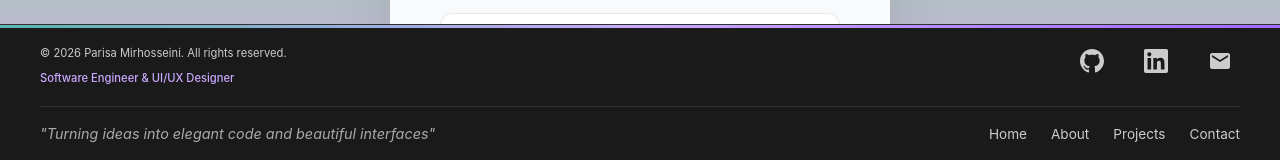
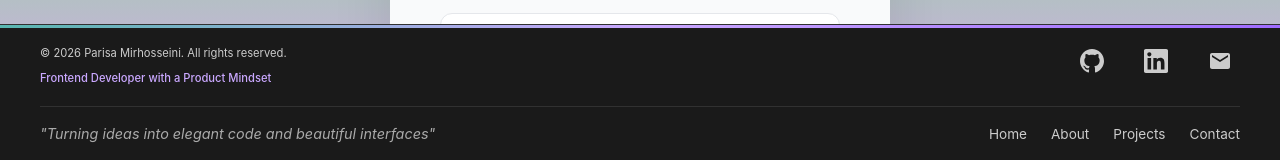
Before and after one commit to Parisa-Mirhosseini/parisa-mirhosseini-portfolio, a React (Vite) app: page /contact in a window 1280 px wide. Shown: the part 631-791 px from the top of the page. Built offline with nearby package versions, Linux system fonts and the light colour scheme; a web font is replaced by a local one.

Commit message:
title update

```diff
--- a/src/components/Footer/Footer.jsx
+++ b/src/components/Footer/Footer.jsx
@@ -11,7 +11,7 @@ function Footer() {
           <div className="footer__copyright">
             <p>&copy; {currentYear} Parisa Mirhosseini. All rights reserved.</p>
             <p className="footer__tagline">
-              Software Engineer & UI/UX Designer
+            Frontend Developer with a Product Mindset
             </p>
           </div>
 
```
